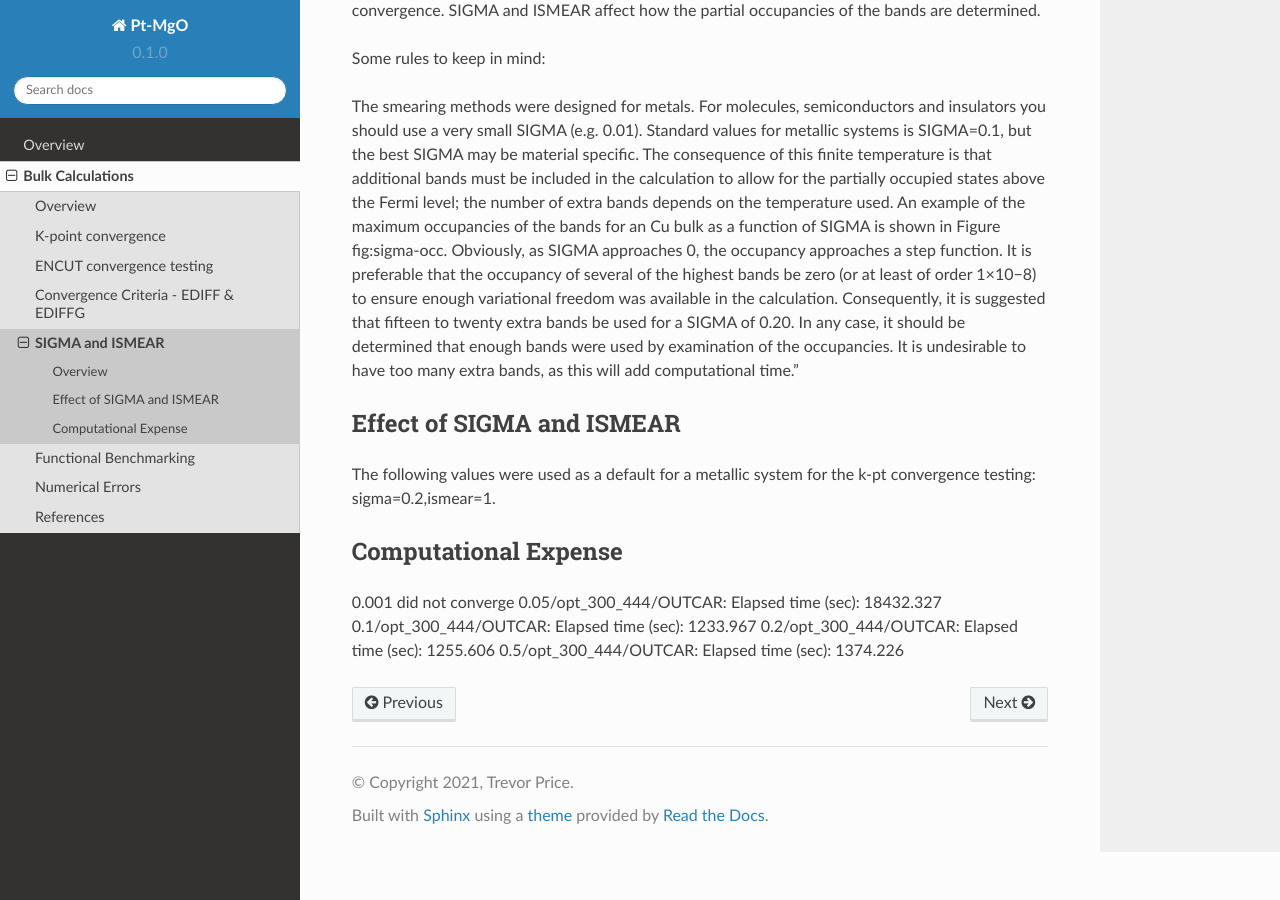
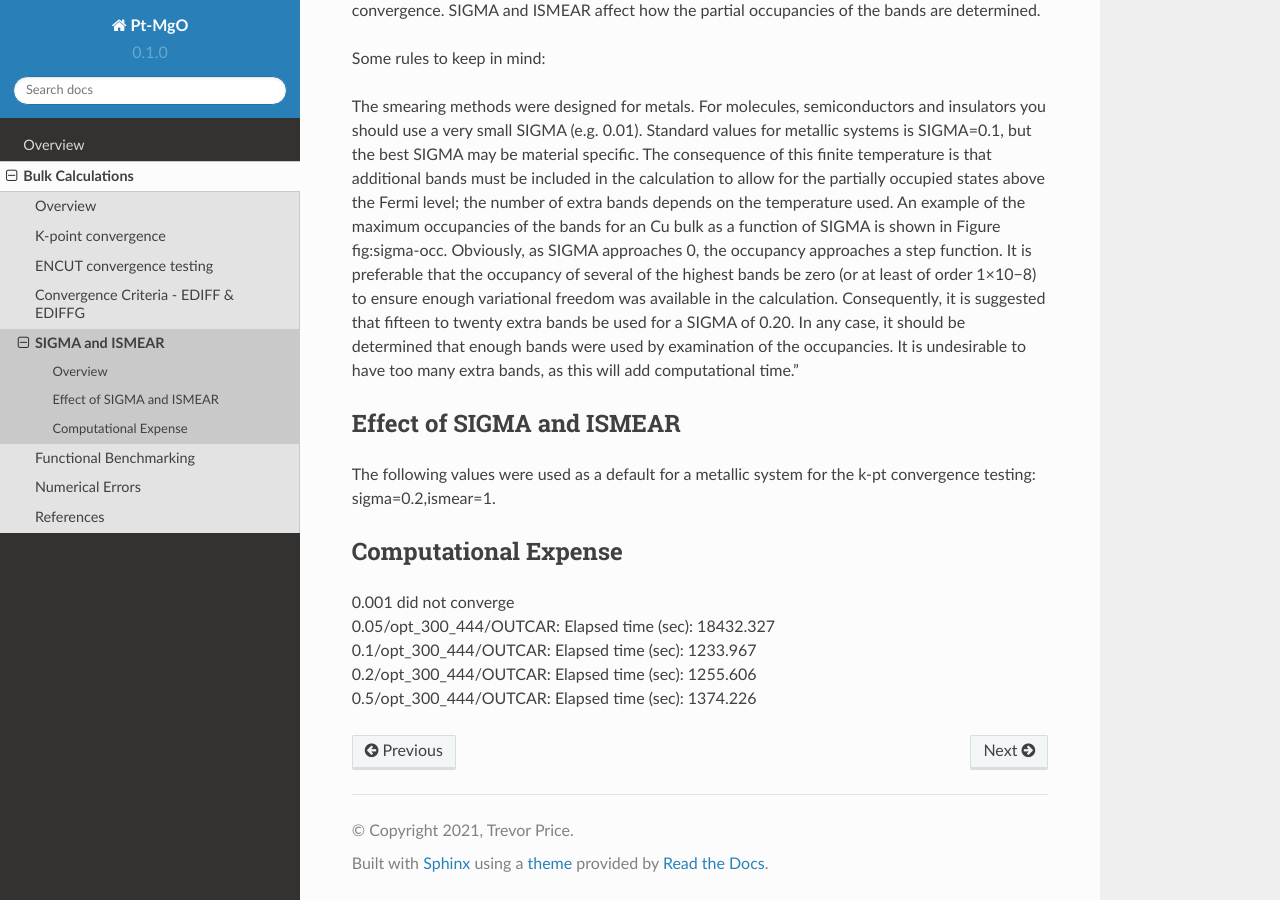
Before and after one commit to tdprice-858/Pt-MgO, a Sphinx documentation site: the page built from docs/source/bulk_calculations/sigma_and_ismear.rst, in a window 1280 px wide and 900 px high, scrolled down 601 px. Built offline with Sphinx 7.4.7 and the Read the Docs theme 2.0.0, drawn with Linux system fonts in a browser that asks for light colours; pages that are not in the unit, such as notebooks, are missing from menus.

```diff
--- a/docs/source/bulk_calculations/sigma_and_ismear.rst
+++ b/docs/source/bulk_calculations/sigma_and_ismear.rst
@@ -28,8 +28,8 @@ The following values were used as a default for a metallic system for the k-pt c
 Computational Expense
 ------
 
-0.001 did not converge
-0.05/opt_300_444/OUTCAR:                         Elapsed time (sec):    18432.327
-0.1/opt_300_444/OUTCAR:                         Elapsed time (sec):     1233.967
-0.2/opt_300_444/OUTCAR:                         Elapsed time (sec):     1255.606
-0.5/opt_300_444/OUTCAR:                         Elapsed time (sec):     1374.226
+| 0.001 did not converge
+| 0.05/opt_300_444/OUTCAR:                         Elapsed time (sec):    18432.327
+| 0.1/opt_300_444/OUTCAR:                         Elapsed time (sec):     1233.967
+| 0.2/opt_300_444/OUTCAR:                         Elapsed time (sec):     1255.606
+| 0.5/opt_300_444/OUTCAR:                         Elapsed time (sec):     1374.226
```
